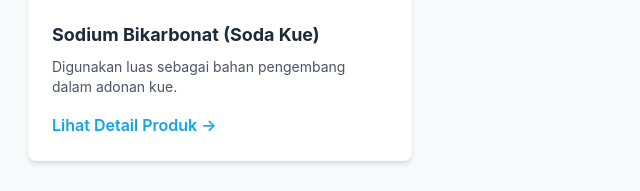
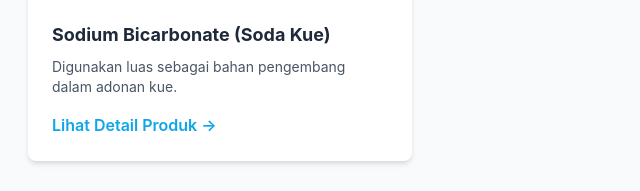
Before and after one commit to rizqy-1/arkanakimia, a website built with Vite: page blog-toko/produk.html in a window 1280 px wide. Shown: the part 3151-3342 px from the top of the page, 420-1060 px from the left. Built offline with nearby package versions, Linux system fonts and the light colour scheme.

Commit message:
rename 2

```diff
--- a/blog-toko/produk.html
+++ b/blog-toko/produk.html
@@ -297,7 +297,7 @@
               <img src="/assets/sodiumbicarbonate(sodakue).jpeg" alt="Soda Kue" class="w-full h-full object-cover group-hover:scale-105 transition duration-300" onerror="this.src='https://via.placeholder.com/400x300?text=Soda+Kue'" />
             </div>
             <div class="p-5 sm:p-6 flex flex-col flex-grow">
-              <h3 class="text-lg font-bold text-gray-800 mb-2 group-hover:text-primary transition">Sodium Bikarbonat (Soda Kue)</h3>
+              <h3 class="text-lg font-bold text-gray-800 mb-2 group-hover:text-primary transition">Sodium Bicarbonate (Soda Kue)</h3>
               <p class="text-gray-600 text-sm flex-grow mb-4">Digunakan luas sebagai bahan pengembang dalam adonan kue.</p>
               <span class="text-primary font-semibold text-sm sm:text-base group-hover:underline mt-auto">Lihat Detail Produk &rarr;</span>
             </div>
```
